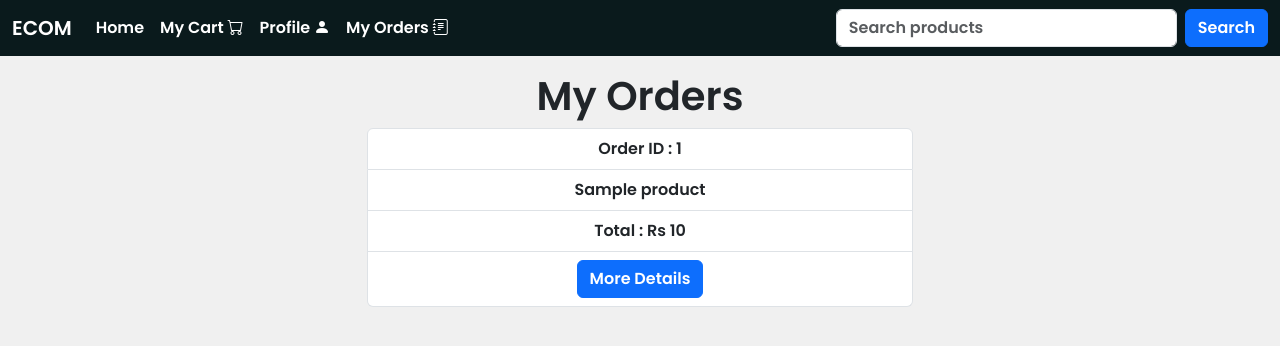
After one commit to 04rjka/django-ecommerce, a Django app: page /orders/ in a window 1280 px wide. The commit adds this page. Shown: the top 346 px of the page. Run offline with Django 5.2, Linux system fonts and the light colour scheme; a user stored in the database is signed in; tables that the repository leaves empty hold one stand-in row (values such as "Sample post").

Commit message:
Add functionality to view orders.

```diff
--- /dev/null
+++ b/ecommerce/core/templates/core/orders.html
@@ -0,0 +1,30 @@
+{% extends "base.html" %}
+
+{% block title %}Order Success{% endblock %}
+
+{% block body %}
+{% include "navbar.html" %}
+    <div class="container text-center mt-3">
+        <h1 class="mb-2">My Orders</h1>
+        {% for order in orders %}
+        <div class="row justify-content-center">
+            <div class="col-6">
+                <ul class="list-group mb-1">
+                    <li class="list-group-item">Order ID : {{order.pk}}</li>
+                    {% for item in order.orderitems.all %}
+                    <li class="list-group-item">{{item.product.name}}</li>
+                    {% empty %}
+                    empty
+                    {% endfor %}
+                    <li class="list-group-item">Total : Rs {{order.price}}</li>
+                    <li class="list-group-item"><a href="" class="btn btn-primary">More Details</a></li>
+                </ul>
+            </div>
+        </div>
+        {% empty %}
+                <div class="alert alert-info fw-bold">
+                    You have not placed any orders.
+                </div>
+        {% endfor %}
+    </div>
+{% endblock %}
--- a/ecommerce/core/urls.py
+++ b/ecommerce/core/urls.py
@@ -21,4 +21,5 @@ urlpatterns = [
     path("addresses/",views.view_address,name="view_address"),
     path("delete-address/<int:pk>/",views.delete_address,name="delete_address"),
     path("order-success/<int:pk>/",views.order_success,name="order_success"),
+    path("orders/",views.orders,name="orders"),
 ]
--- a/ecommerce/core/views.py
+++ b/ecommerce/core/views.py
@@ -207,3 +207,8 @@ def order_success(request,pk):
     order = Order.objects.get(pk = pk,user=request.user)
     order_items = OrderItem.objects.filter(order=order).select_related("product")
     return render(request,"core/order_success.html",{"order":order,"order_items":order_items})
+
+def orders(request):
+    orders = Order.objects.filter(user=request.user).prefetch_related("orderitems__product")
+    # order_items = OrderItem.objects.filter(order=order).select_related("product")
+    return render(request,"core/orders.html",{"orders":orders})
--- a/ecommerce/templates/navbar.html
+++ b/ecommerce/templates/navbar.html
@@ -32,6 +32,9 @@
         <li class="nav-item">
           <a class="nav-link" href="{% url 'profile' %}">Profile <i class="bi bi-person-fill"></i></a>
         </li>
+        <li class="nav-item">
+          <a class="nav-link" href="{% url 'orders' %}">My Orders <i class="bi bi-journal-text"></i></a>
+        </li>
       </ul>
       <form class="d-flex" role="search" action="/home/" method="GET">
         <input class="form-control me-2" type="search" placeholder="Search products" name="q" aria-label="Search"/>
```
